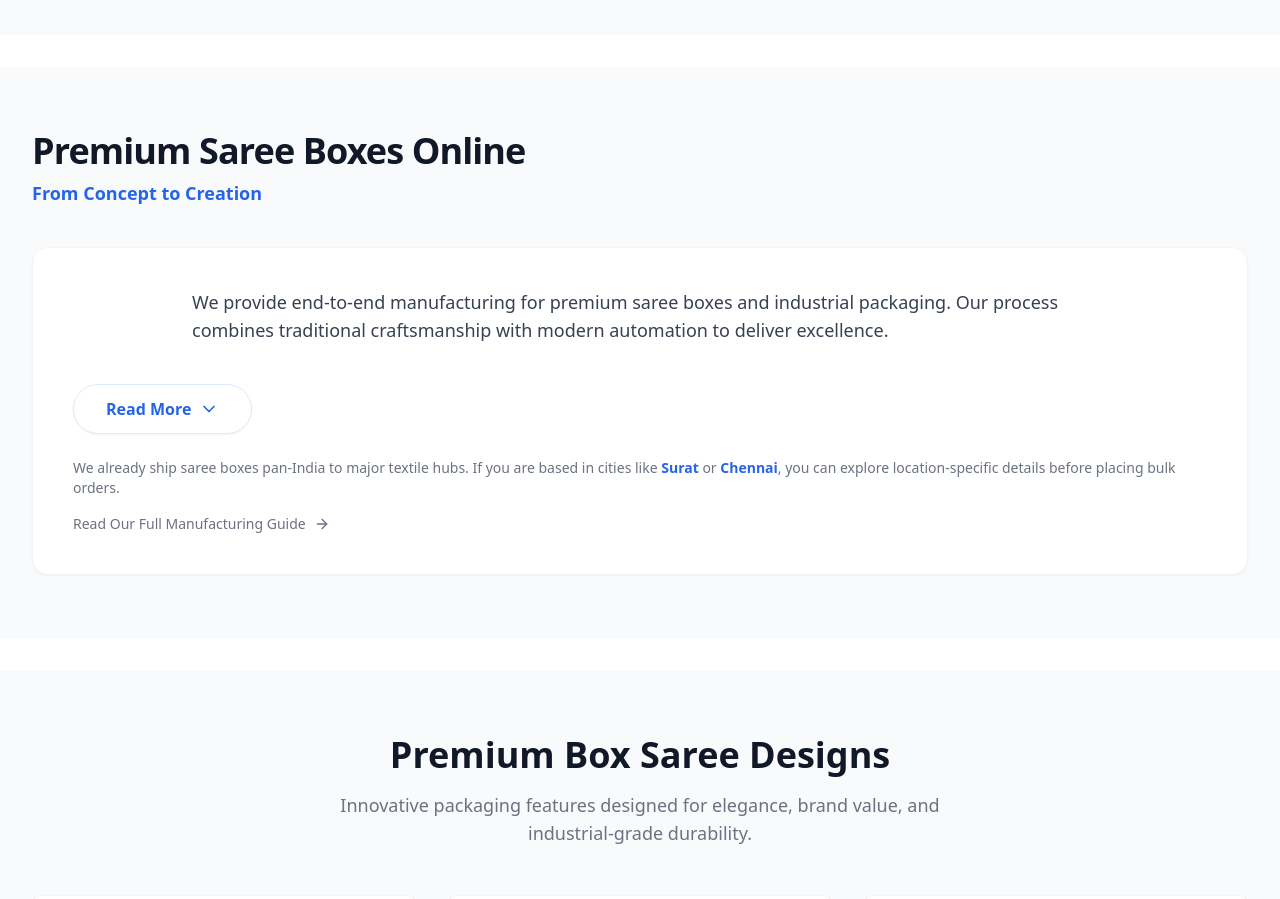
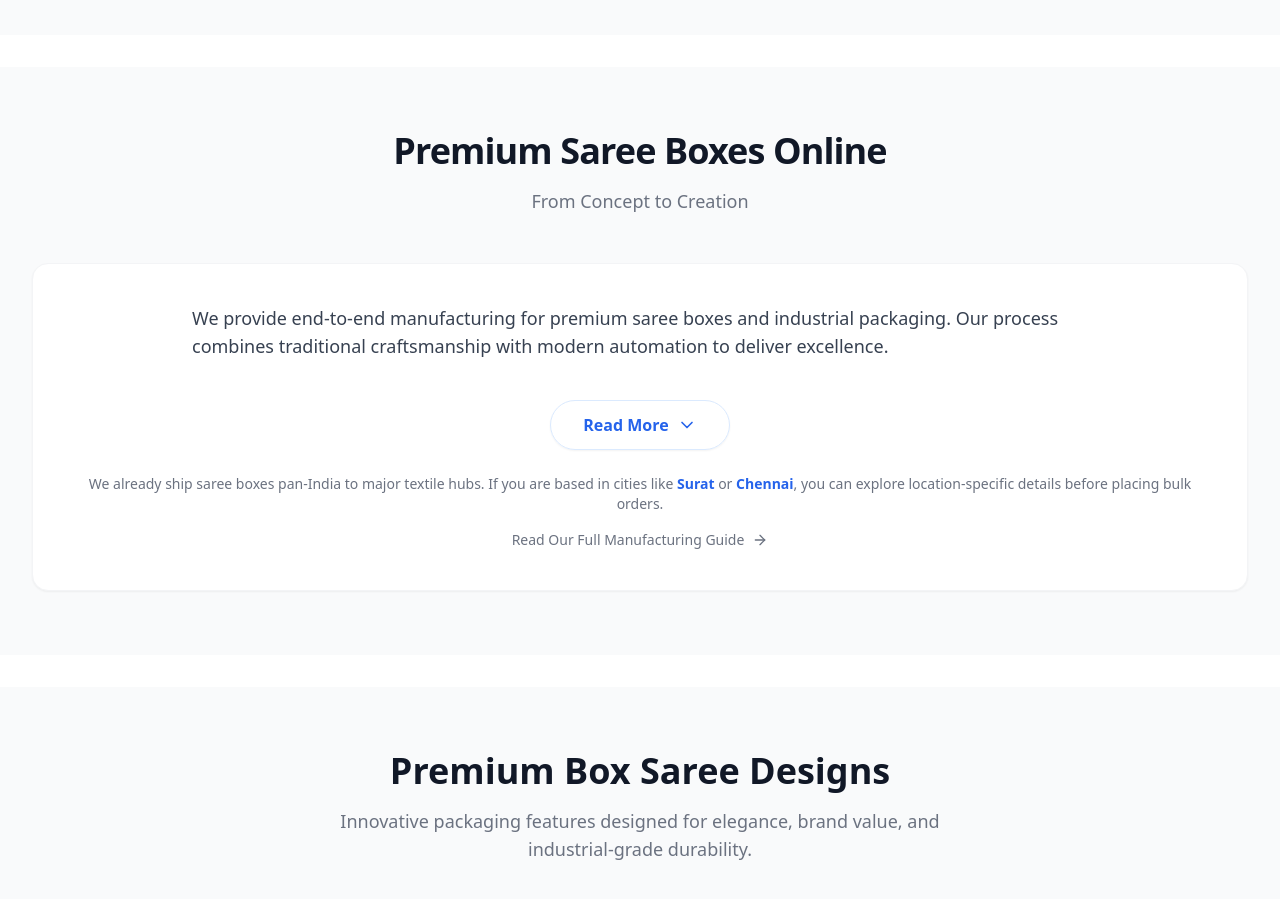
Before and after one commit to sanjayarun2/sb1-xv5ghfok, a React (Vite) app: page / in a window 1280 px wide. Shown: the part 1660-2559 px from the top of the page. Built offline with nearby package versions, Linux system fonts and the light colour scheme.

Commit message:
Align 'Premium Saree Boxes Online' section with homepage heading style
Made-with: Cursor

```diff
--- a/src/components/PillarSection.tsx
+++ b/src/components/PillarSection.tsx
@@ -19,15 +19,13 @@ export default function PillarSection() {
   return (
     <section className="py-16 bg-gray-50">
       <div className="max-w-[1440px] mx-auto px-4 sm:px-6 lg:px-8">
-        <header className="mb-10 text-center md:text-left">
-          <div className="max-w-3xl mx-auto md:mx-0">
-            <h2 className="text-3xl sm:text-4xl font-extrabold text-gray-900 tracking-tight mb-2">
-              {content.title}
-            </h2>
-            <p className="text-base sm:text-lg text-blue-600 font-semibold">
-              {content.subtitle}
-            </p>
-          </div>
+        <header className="mb-12 text-center">
+          <h2 className="text-3xl sm:text-4xl font-extrabold text-gray-900 tracking-tight">
+            {content.title}
+          </h2>
+          <p className="mt-4 text-lg text-gray-500 max-w-2xl mx-auto">
+            {content.subtitle}
+          </p>
         </header>
 
         <div className="bg-white rounded-2xl shadow-sm border border-gray-100 p-6 md:p-10">
@@ -53,7 +51,7 @@ export default function PillarSection() {
 
           <button
             onClick={() => setIsExpanded(!isExpanded)}
-            className="mt-10 flex items-center gap-2 text-blue-600 font-bold hover:text-blue-700 transition-colors mx-auto md:mx-0 px-8 py-3 rounded-full border border-blue-100 hover:bg-blue-50 shadow-sm"
+          className="mt-10 flex items-center gap-2 text-blue-600 font-bold hover:text-blue-700 transition-colors mx-auto px-8 py-3 rounded-full border border-blue-100 hover:bg-blue-50 shadow-sm"
           >
             {isExpanded ? (
               <>Show Less <ChevronUp className="h-5 w-5" /></>
@@ -62,7 +60,7 @@ export default function PillarSection() {
             )}
           </button>
 
-          <p className="mt-6 text-sm text-gray-500 text-center md:text-left">
+        <p className="mt-6 text-sm text-gray-500 text-center">
             We already ship saree boxes pan-India to major textile hubs. If you are based in cities like{' '}
             <Link to="/saree-box-manufacturer-in-surat" className="text-blue-600 hover:text-blue-700 font-semibold">
               Surat
@@ -76,7 +74,7 @@ export default function PillarSection() {
 
           <Link
             to="/process/saree-box-manufacturing"
-            className="mt-4 flex items-center gap-2 text-gray-500 hover:text-blue-600 font-medium transition-colors mx-auto md:mx-0 text-sm justify-center md:justify-start"
+          className="mt-4 flex items-center gap-2 text-gray-500 hover:text-blue-600 font-medium transition-colors mx-auto text-sm justify-center"
           >
             Read Our Full Manufacturing Guide <ArrowRight className="h-4 w-4" />
           </Link>
```
